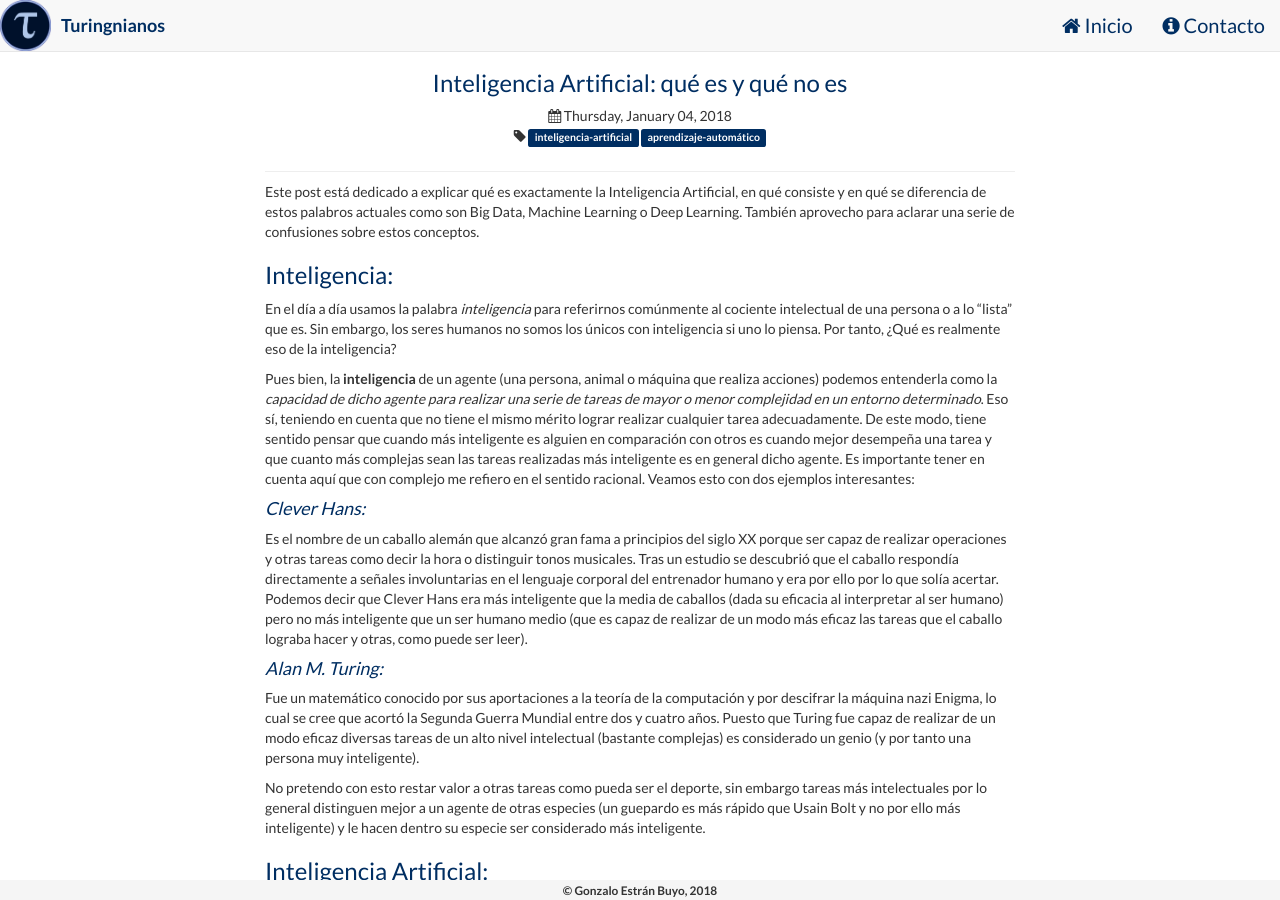
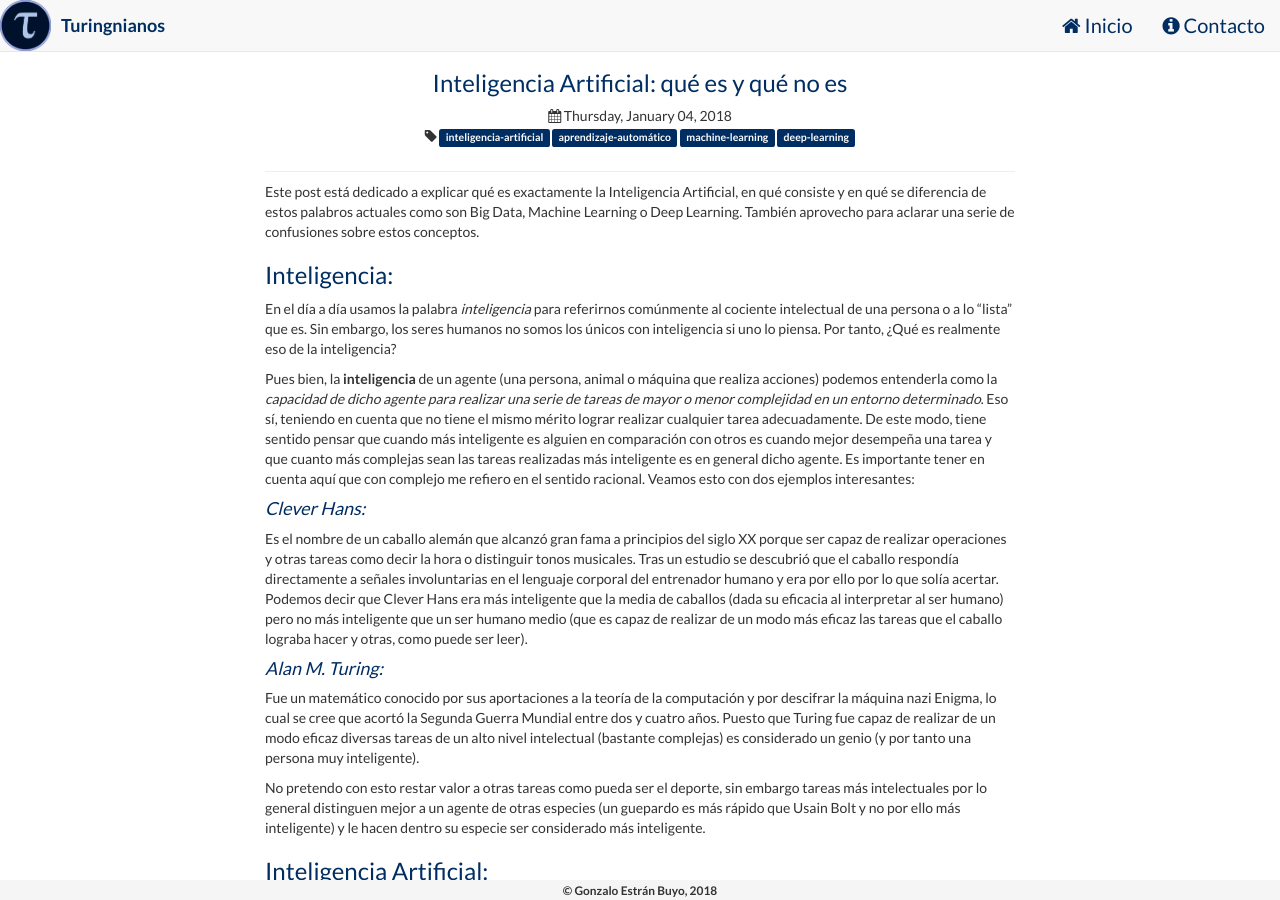
Before and after one commit to turingnianos/turingnianos.github.io, a Jekyll site: the page built from _posts/2018-01-04-ia-que-es.md, in a window 1280 px wide and 900 px high. Built offline with Jekyll 4.4.1, drawn with Linux system fonts in a browser that asks for light colours; nearby versions of some CDN libraries; comment, search, counter and statistics services are not loaded.

Commit message:
Mr Hyde was here …

```diff
--- a/_posts/2018-01-04-ia-que-es.md
+++ b/_posts/2018-01-04-ia-que-es.md
@@ -1,6 +1,6 @@
 ---
 layout: post
-tags: inteligencia-artificial aprendizaje-automático
+tags: inteligencia-artificial aprendizaje-automático machine-learning deep-learning
 date: 2018-01-04 17:02
 thumbnail: /images/inteligencia-artificial.jpg
 title: "Inteligencia Artificial: qué es y qué no es"
```
